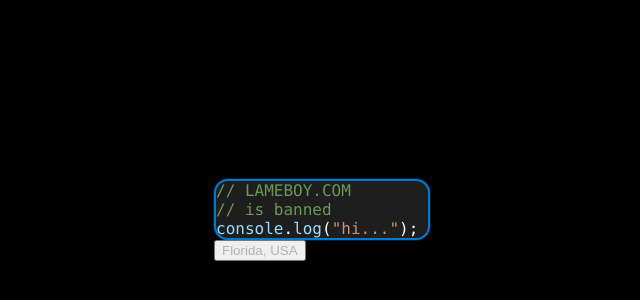
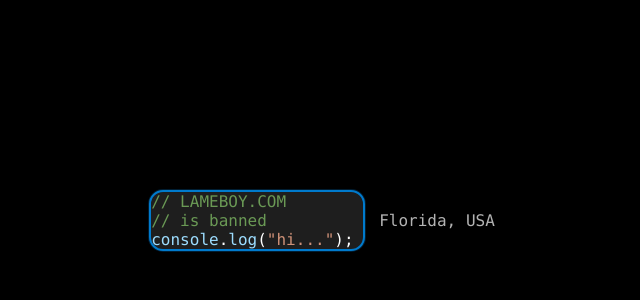
Before and after one commit to gibranparis/lameboy, a Next.js app: page / in a window 1280 px wide. Shown: the part 212-512 px from the top of the page, without its empty margins (318-958 px from the left). Built offline with nearby package versions, Linux system fonts and the light colour scheme.

Commit message:
feat(landing): make “Florida, USA” toggle to right-side login bubble; add /api/submit; purple input text; keep VS Code theme

```diff
--- a/src/app/globals.css
+++ b/src/app/globals.css
@@ -42,6 +42,14 @@ html, body{
   padding: 2rem;
 }
 
+/* No-wrap row so items never stack top/bottom */
+.row-nowrap{
+  display:flex;
+  align-items:center;
+  gap: 14px;
+  flex-wrap: nowrap;   /* <-- keeps them side-by-side */
+}
+
 /* VS Code card */
 .vscode-card{
   background: var(--panel);
@@ -50,8 +58,20 @@ html, body{
   box-shadow: var(--ring);
 }
 
-/* Helpers */
-.vscode-muted{ color: var(--muted); }
+/* “Text button” reset for Florida, USA */
+.ghost-btn{
+  background: transparent;
+  border: 0;
+  margin: 0;
+  padding: 0;
+  color: var(--muted);
+  font: inherit;
+  cursor: pointer;
+  white-space: nowrap;         /* <-- prevents wrap */
+}
+.ghost-btn:hover{ color:#ffffff; }
+
+/* Code colors */
 .code-comment{ color: var(--comment); }
 .code-string { color: var(--string); }
 .code-keyword{ color: var(--keyword); }
@@ -60,7 +80,7 @@ html, body{
 .login-input{
   width: 100%;
   background:#000;
-  color: var(--purple);          /* <-- purple while typing/typed */
+  color: var(--purple);
   caret-color: var(--purple);
   border:1px solid var(--accent);
   border-radius: 10px;
@@ -70,7 +90,7 @@ html, body{
 .login-input::placeholder{ color:#8d8d8d; }
 .login-input:focus{ box-shadow:0 0 0 2px var(--accent); }
 
-/* Blinking caret for the code demo */
+/* Blinking caret */
 .caret::after{
   content: "▮";
   animation: blink 1.1s steps(2, start) infinite;
--- a/src/components/BannedCard.jsx
+++ b/src/components/BannedCard.jsx
@@ -5,18 +5,18 @@ import { useState } from 'react';
 export default function BannedCard() {
   const [mode, setMode] = useState("banned"); // "banned" | "login"
 
-  const floridaBtn = (
+  const FloridaButton = (
     <button
       type="button"
+      className="ghost-btn text-xs"
       onClick={() => setMode(mode === "banned" ? "login" : "banned")}
-      className="text-xs vscode-muted hover:text-white transition underline-offset-4 hover:underline"
       aria-label="Florida, USA"
     >
       Florida, USA
     </button>
   );
 
-  const leftCodeCard = (
+  const CodeCard = (
     <div className="vscode-card p-4 rounded-xl" style={{ maxWidth: 360 }}>
       <div className="text-sm leading-7">
         <div className="code-comment">// LAMEBOY.COM</div>
@@ -33,15 +33,15 @@ export default function BannedCard() {
     </div>
   );
 
-  const rightLoginCard = (
+  const LoginCard = (
     <div className="vscode-card p-4 rounded-xl" style={{ maxWidth: 360, minWidth: 300 }}>
       <div className="space-y-3">
         <div>
-          <label className="block text-xs vscode-muted mb-1">Email</label>
+          <label className="block text-xs" style={{ color: 'var(--muted)' }}>Email</label>
           <input className="login-input" type="email" placeholder="you@example.com" />
         </div>
         <div>
-          <label className="block text-xs vscode-muted mb-1">Phone number</label>
+          <label className="block text-xs" style={{ color: 'var(--muted)' }}>Phone number</label>
           <input className="login-input" type="tel" placeholder="+1 305 555 0123" />
         </div>
       </div>
@@ -50,16 +50,17 @@ export default function BannedCard() {
 
   return (
     <div className="page-center">
-      <div className="flex items-center gap-8">
+      {/* Always a single horizontal row (no wrapping) */}
+      <div className="row-nowrap">
         {mode === "banned" ? (
           <>
-            {leftCodeCard}
-            {floridaBtn}
+            {CodeCard}
+            {FloridaButton}  {/* on the RIGHT of the code card */}
           </>
         ) : (
           <>
-            {floridaBtn}
-            {rightLoginCard}
+            {FloridaButton}  {/* shift to LEFT */}
+            {LoginCard}      {/* new bubble on the RIGHT */}
           </>
         )}
       </div>
```
